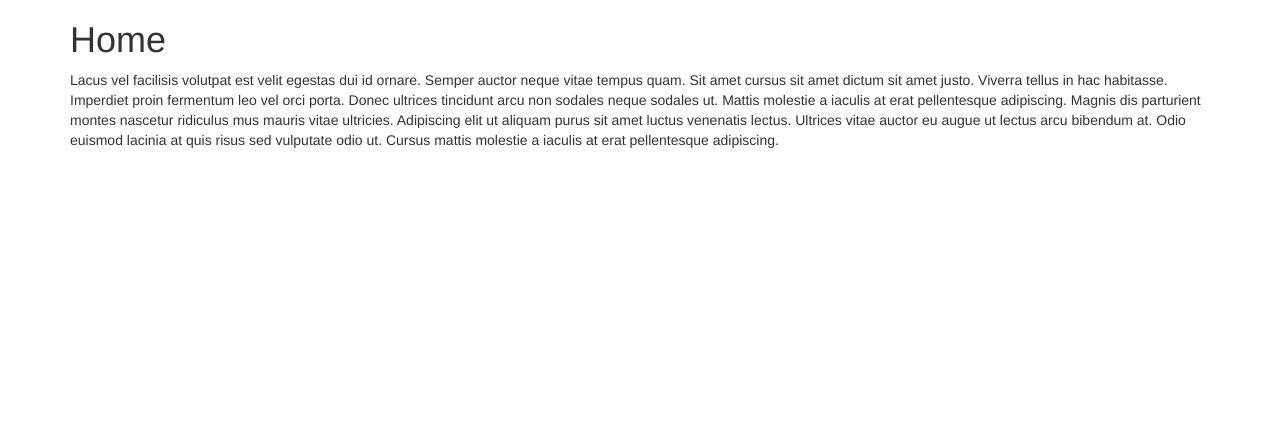
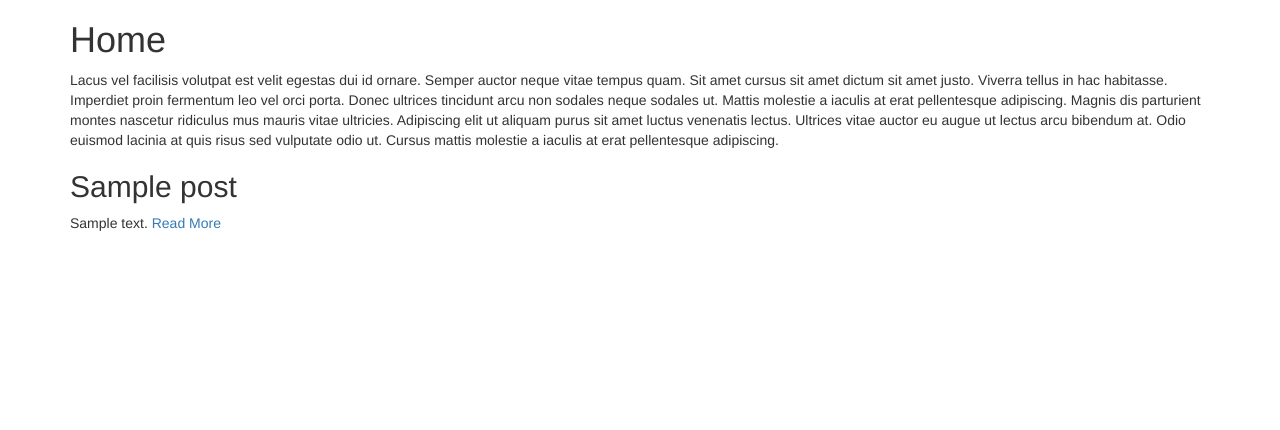
Before and after one commit to asbourlotos/blog, a Node server app: page / in a window 1280 px wide. Shown: the part 90-520 px from the top of the page. Run offline with Node 20, Linux system fonts and the light colour scheme; tables that the repository leaves empty hold one stand-in row (values such as "Sample post"); some libraries are stand-ins or nearby versions.

Commit message:
rendered correct blog post based on post_id

```diff
--- a/app.js
+++ b/app.js
@@ -25,8 +25,6 @@ const homeStartingContent = "Lacus vel facilisis volutpat est velit egestas dui
 const aboutContent = "Hac habitasse platea dictumst vestibulum rhoncus est pellentesque. Dictumst vestibulum rhoncus est pellentesque elit ullamcorper. Non diam phasellus vestibulum lorem sed. Platea dictumst quisque sagittis purus sit. Egestas sed sed risus pretium quam vulputate dignissim suspendisse. Mauris in aliquam sem fringilla. Semper risus in hendrerit gravida rutrum quisque non tellus orci. Amet massa vitae tortor condimentum lacinia quis vel eros. Enim ut tellus elementum sagittis vitae. Mauris ultrices eros in cursus turpis massa tincidunt dui.";
 const contactContent = "Scelerisque eleifend donec pretium vulputate sapien. Rhoncus urna neque viverra justo nec ultrices. Arcu dui vivamus arcu felis bibendum. Consectetur adipiscing elit duis tristique. Risus viverra adipiscing at in tellus integer feugiat. Sapien nec sagittis aliquam malesuada bibendum arcu vitae. Consequat interdum varius sit amet mattis. Iaculis nunc sed augue lacus. Interdum posuere lorem ipsum dolor sit amet consectetur adipiscing elit. Pulvinar elementum integer enim neque. Ultrices gravida dictum fusce ut placerat orci nulla. Mauris in aliquam sem fringilla ut morbi tincidunt. Tortor posuere ac ut consequat semper viverra nam libero.";
 
-const posts = [];
-
 const app = express();
 
 app.set('view engine', 'ejs');
@@ -35,9 +33,11 @@ app.use(bodyParser.urlencoded({extended: true}));
 app.use(express.static("public"));
 
 app.get("/", (req, res) => {
-  res.render("home", {
-    homeStartingContent: homeStartingContent,
-    posts: posts
+  Post.find({}, function(err, posts){
+    res.render("home",{
+      startingContent: homeStartingContent,
+      posts: posts
+    });
   });
 });
 
@@ -58,18 +58,27 @@ app.post("/compose", (req, res) => {
     title: req.body.postTitle,
     content: req.body.postBody
   });
-  post.save();
-  res.redirect("/");
+  post.save(function(err){
+    if (!err) {
+      res.redirect("/");
+    }
+  });
 });
 
-app.get("/posts/:postName", (req, res) => {
-  const requestedTitle = _.lowerCase(req.params.postName);
-  posts.forEach(post => {
-    const storedTitle = _.lowerCase(post.title);
-    if (storedTitle === requestedTitle) {
-      res.render("post", {post: post});
-    };
+app.get("/posts/:postId", (req, res) => {
+  const requestedPostId = req.params.postId;
+  Post.findOne({_id: requestedPostId}, function(err, post){
+    res.render("post",{
+      title: post.title,
+      content: post.content
+    });
   });
+  // posts.forEach(post => {
+  //   const storedTitle = _.lowerCase(post.title);
+  //   if (storedTitle === requestedTitle) {
+  //     res.render("post", {post: post});
+  //   };
+  // });
 });
 
 app.listen(3000, () => {
--- a/views/home.ejs
+++ b/views/home.ejs
@@ -1,6 +1,6 @@
 <%- include("partials/header"); -%>
 <h1>Home</h1>
-<p><%= homeStartingContent %></p>
+<p><%= startingContent %></p>
 <% posts.forEach(post => {%>
 <h2><%= post.title %></h2>
 <p>
@@ -9,7 +9,7 @@
         <% } else { %>
             <%= post.content.substring(0,99) + "..."; %>
         <% }; %>
-        <a href="/posts/<%= post.title %>">Read More</a>
+        <a href="/posts/<%= post._id %>">Read More</a>
 </p>
 <% }); %>
 <%- include("partials/footer"); -%>
--- a/views/post.ejs
+++ b/views/post.ejs
@@ -1,4 +1,4 @@
 <%- include("partials/header"); -%>
-<h1><%= post.title %></h1>
-<p><%= post.content %></p>
+<h1><%= title %></h1>
+<p><%= content %></p>
 <%- include("partials/footer"); -%>
```
